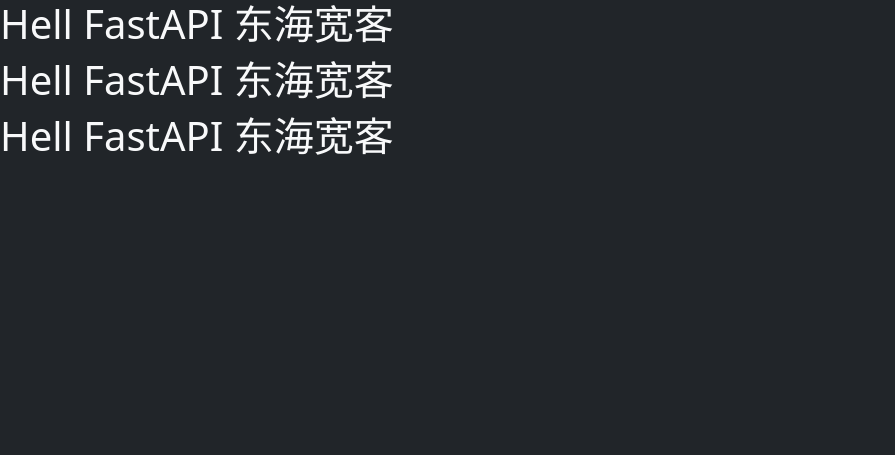
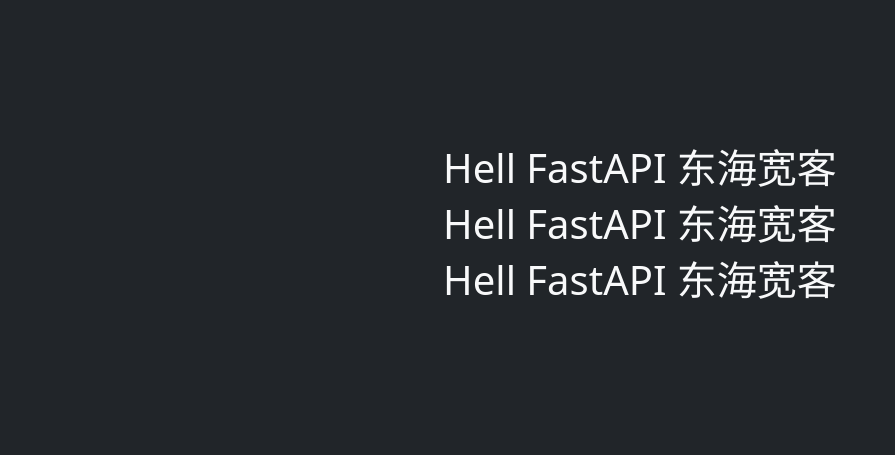
Before and after one commit to logoogol/fastapi, a FastAPI app: page / in a window 1280 px wide. Shown: the top 455 px of the page, without its empty margins (0-895 px from the left). Run offline with FastAPI, Linux system fonts and the light colour scheme.

Commit message:
style modification

```diff
--- a/src/templates/home.html
+++ b/src/templates/home.html
@@ -1,6 +1,8 @@
 {% extends "base.html" %}
 
 {% block content %}
+<div class='col-md-6 mx-auto text-center py-5'>
+    <div class='py-5 my-5'>
 <h1>Hell FastAPI 东海宽客</h1>
 <h1>Hell FastAPI 东海宽客</h1>
 <h1>Hell FastAPI 东海宽客</h1>
```
